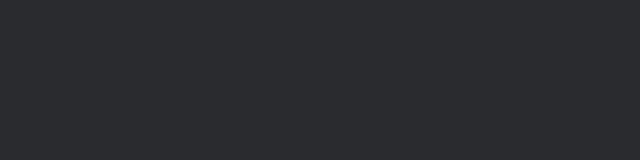
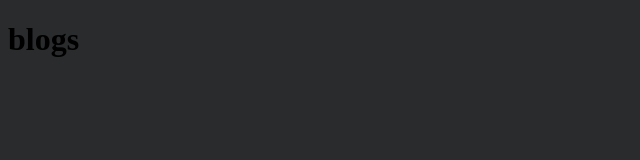
Before and after one commit to choim3/portfolio, a React (Create React App) app: page /blogs in a window 1280 px wide. Shown: the top 160 px of the page, without its empty margins (0-640 px from the left). Built offline with nearby package versions, Linux system fonts and the light colour scheme.

Commit message:
added blog route

```diff
--- a/src/App.js
+++ b/src/App.js
@@ -1,5 +1,6 @@
 import Home from "./components/home";
 import Projects from "./components/projects";
+import Blogs from "./components/blogs";
 import { BrowserRouter as Router, Switch, Route } from "react-router-dom";
 
 function App() {
@@ -8,7 +9,8 @@ function App() {
       <div className="App">
         <Switch>
           <Route path="/" exact component={Home} />
-          <Route path="/portfolio" component={Projects} />
+          <Route path="/projects" component={Projects} />
+          <Route path="/blogs" component={Blogs} />
         </Switch>
       </div>
     </Router>
--- /dev/null
+++ b/src/components/blogs.jsx
@@ -0,0 +1,7 @@
+export default function Blogs() {
+  return (
+    <div>
+      <h1>blogs</h1>
+    </div>
+  );
+}
```
